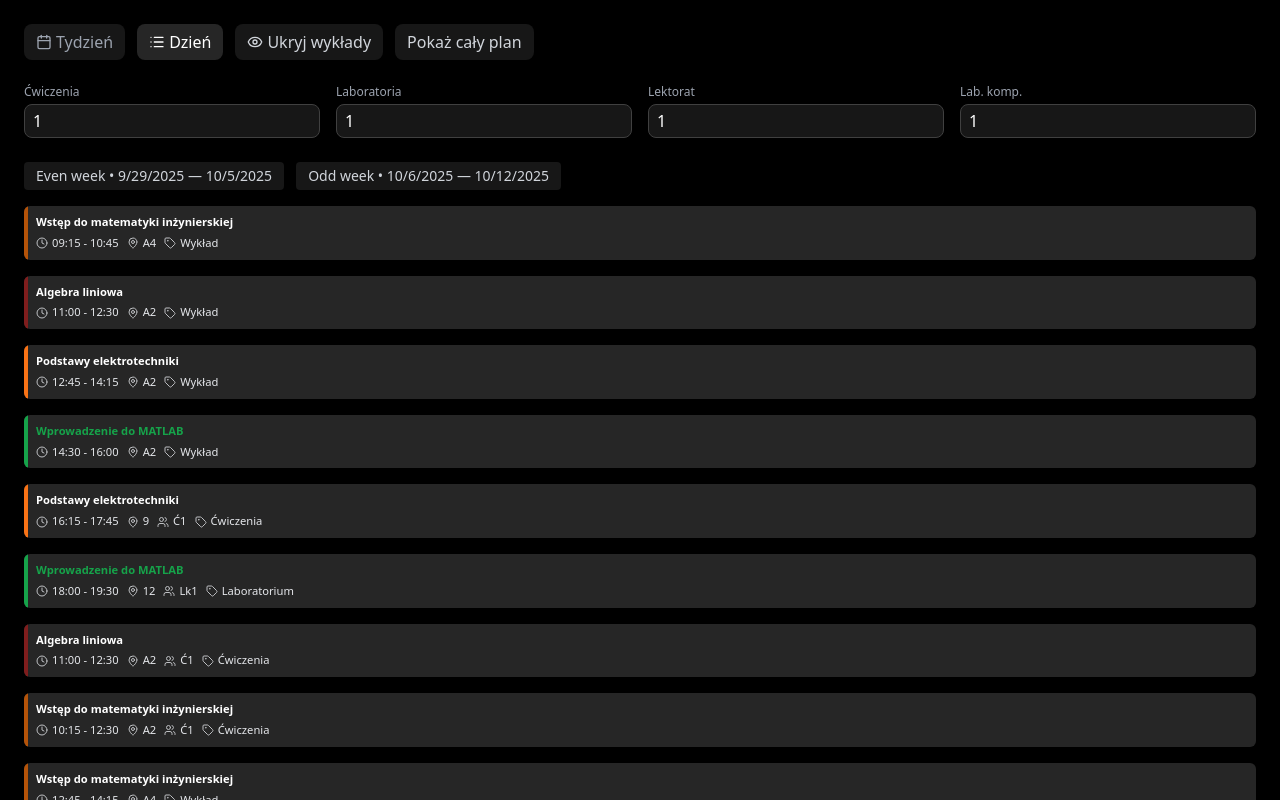
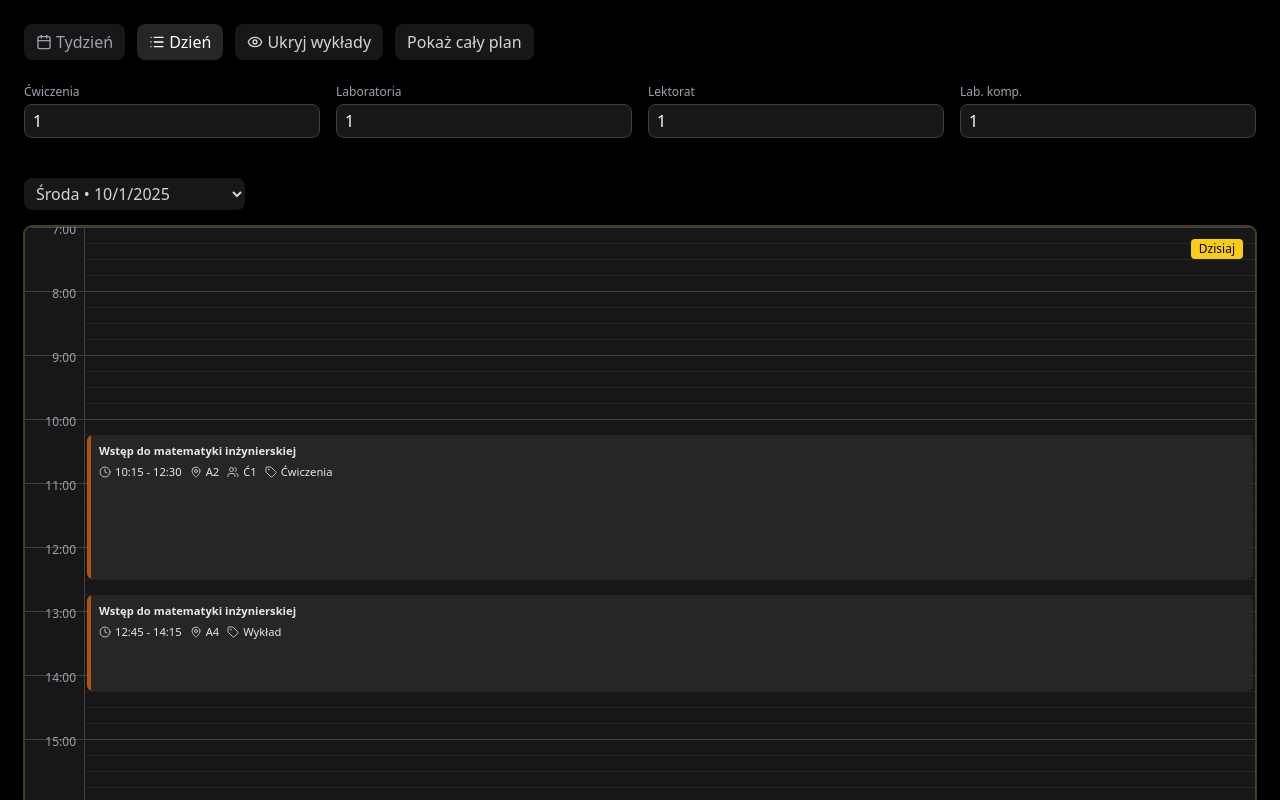
Before and after one commit to CeDwukropek/wieikschedule, a React (Create React App) app: page / in a window 1280 px wide. Both pictures are taken after a click on the button "Dzień". Shown: the top 800 px of the page. Built offline with nearby package versions, Linux system fonts and the light colour scheme.

Commit message:
better dayview

```diff
--- a/src/App.js
+++ b/src/App.js
@@ -302,6 +302,8 @@ export default function Timetable() {
 
       {/* --- Current period bar: auto parity + next week --- */}
       <div className="flex gap-3 items-center mb-4">
+        {viewMode === "week" ? (
+          <>
             <button
               onClick={() => setWeekParity(currentParity)}
               className={`px-3 py-1 rounded text-sm ${
@@ -310,7 +312,8 @@ export default function Timetable() {
                   : "bg-neutral-900 text-gray-300"
               }`}
             >
-          {currentParity === "even" ? "Even week" : "Odd week"} • {currentRange}
+              {currentParity === "even" ? "Even week" : "Odd week"} •{" "}
+              {currentRange}
             </button>
 
             <button
@@ -323,6 +326,8 @@ export default function Timetable() {
             >
               {nextParity === "even" ? "Even week" : "Odd week"} • {nextRange}
             </button>
+          </>
+        ) : null}
       </div>
 
       {/* --- Widok planu --- */}
@@ -330,7 +335,16 @@ export default function Timetable() {
         // key causes WeekView to unmount/remount when weekParity changes
         <WeekView key={`week-${weekParity}`} events={filtered} />
       ) : (
-        <DayView key={`day-${weekParity}`} events={filtered} />
+        <DayView
+          key={`day-${weekParity}`}
+          events={filtered}
+          // parity/date helpers from App so DayView can show ranges and switch parity
+          currentParity={currentParity}
+          nextParity={nextParity}
+          currentRange={currentRange}
+          nextRange={nextRange}
+          setWeekParity={setWeekParity}
+        />
       )}
 
       <FAQ />
--- a/src/DayView.js
+++ b/src/DayView.js
@@ -1,12 +1,215 @@
-import React from "react";
+import React, { useState, useMemo } from "react";
 import EventCard from "./EventCard";
+import { timeToMinutes } from "./utils";
 
-export default function DayView({ events }) {
+export default function DayView({
+  events,
+  currentParity,
+  nextParity,
+  currentRange,
+  nextRange,
+  setWeekParity,
+}) {
+  const startHour = 7;
+  const endHour = 20;
+  const slotMinutes = 15;
+  const totalSlots = (endHour - startHour) * (60 / slotMinutes);
+
+  const dayNamesFull = [
+    "Poniedziałek",
+    "Wtorek",
+    "Środa",
+    "Czwartek",
+    "Piątek",
+  ];
+  const today = new Date();
+
+  function weekStart(date) {
+    const d = new Date(date);
+    const day = d.getDay(); // 0 (Sun)..6
+    const diff = (day === 0 ? -6 : 1) - day; // move to Monday
+    d.setDate(d.getDate() + diff);
+    d.setHours(0, 0, 0, 0);
+    return d;
+  }
+
+  function formatDate(d) {
+    return d.toLocaleDateString();
+  }
+
+  // default selected day index (clamped to 0..4) - used to detect "today"
+  const defaultDayIndex = useMemo(
+    () => Math.min(Math.max((today.getDay() + 6) % 7, 0), 4),
+    [today]
+  );
+
+  // single select value: "<parity>:<dayIndex>" e.g. "current:1" or "next:3"
+  const defaultSelection = `current:${defaultDayIndex}`;
+  const [selection, setSelection] = useState(defaultSelection);
+
+  // helper to compute week start for parity token ('current'|'next')
+  function baseWeekStartFor(parityToken) {
+    const ws = weekStart(today);
+    if (parityToken === "next") {
+      const n = new Date(ws);
+      n.setDate(n.getDate() + 7);
+      return n;
+    }
+    return ws;
+  }
+
+  // build combined options: current/next parity × five weekdays with dates
+  const combinedOptions = useMemo(() => {
+    return ["current", "next"].flatMap((parityToken) => {
+      const base = baseWeekStartFor(parityToken);
+      const parityLabel =
+        parityToken === "current"
+          ? currentParity === "even"
+            ? "Even"
+            : "Odd"
+          : nextParity === "even"
+          ? "Even"
+          : "Odd";
+      return dayNamesFull.map((name, i) => {
+        const d = new Date(base);
+        d.setDate(d.getDate() + i);
+        return {
+          value: `${parityToken}:${i}`,
+          label: `${name} • ${formatDate(d)}`,
+        };
+      });
+    });
+  }, [currentParity, nextParity, dayNamesFull]);
+
+  // parse selection into parityToken and selectedDay
+  const [selParity, selDay] = selection.split(":");
+  const selectedDayIndex = Number(selDay);
+
+  // notify parent about parity change whenever user picks an option
+  function handleSelectionChange(val) {
+    setSelection(val);
+    const [parityToken] = val.split(":");
+    const parityToSet = parityToken === "current" ? currentParity : nextParity;
+    if (setWeekParity) setWeekParity(parityToSet);
+  }
+
+  function groupOverlapping(eventsForDay) {
+    const sorted = [...eventsForDay].sort(
+      (a, b) => timeToMinutes(a.start) - timeToMinutes(b.start)
+    );
+    const groups = [];
+    sorted.forEach((ev) => {
+      let placed = false;
+      for (const group of groups) {
+        if (
+          group.some(
+            (g) =>
+              timeToMinutes(ev.start) < timeToMinutes(g.end) &&
+              timeToMinutes(ev.end) > timeToMinutes(g.start)
+          )
+        ) {
+          group.push(ev);
+          placed = true;
+          break;
+        }
+      }
+      if (!placed) groups.push([ev]);
+    });
+    groups.forEach((g) =>
+      g.sort((a, b) => timeToMinutes(a.start) - timeToMinutes(b.start))
+    );
+    return groups;
+  }
+
+  const eventsForDay = useMemo(
+    () => events.filter((e) => e.day === selectedDayIndex),
+    [events, selectedDayIndex]
+  );
+  const groups = useMemo(() => groupOverlapping(eventsForDay), [eventsForDay]);
+
+  // highlight if the displayed day is today and parity is current
+  const isTodayDisplayed =
+    selParity === "current" && selectedDayIndex === defaultDayIndex;
+
   return (
-    <div className="space-y-4">
-      {events.map((ev) => (
-        <EventCard key={ev.id} ev={ev} />
-      ))}
+    <div>
+      <div className="flex gap-3 items-center mb-4">
+        <select
+          value={selection}
+          onChange={(e) => handleSelectionChange(e.target.value)}
+          className={`bg-neutral-900 text-gray-300 rounded-lg px-2 py-1 transition-shadow focus:outline-none `}
+        >
+          {combinedOptions.map((opt) => (
+            <option key={opt.value} value={opt.value}>
+              {opt.label}
+            </option>
+          ))}
+        </select>
+      </div>
+
+      <div
+        className={`grid grid-cols-[60px_1fr] bg-neutral-900 text-gray-200 rounded-lg border border-neutral-700 overflow-hidden ${
+          isTodayDisplayed ? "ring-1 ring-yellow-400/30" : ""
+        }`}
+      >
+        {/* time column */}
+        <div className="flex flex-col bg-neutral-900 border-r border-neutral-700">
+          {Array.from({ length: endHour - startHour }, (_, i) => (
+            <div
+              key={i}
+              className="h-16 flex justify-end pr-2 text-xs text-gray-400 border-t border-neutral-700"
+            >
+              <span className="mt-[-0.5em]">{startHour + i}:00</span>
+            </div>
+          ))}
+        </div>
+
+        {/* day column with grid lines and absolutely-positioned events */}
+        <div className="relative min-h-0 min-w-0">
+          {isTodayDisplayed ? (
+            <div className="absolute right-3 top-3 z-30 text-xs bg-yellow-400 text-black px-2 py-0.5 rounded">
+              Dzisiaj
+            </div>
+          ) : null}
+
+          {Array.from({ length: totalSlots }, (_, i) => (
+            <div
+              key={i}
+              className={`h-4 border-t ${
+                i % 4 === 0 ? "border-neutral-700" : "border-neutral-800"
+              }`}
+            />
+          ))}
+
+          {groups.map((group, gi) =>
+            group.map((ev, ei) => {
+              const startM = timeToMinutes(ev.start);
+              const endM = timeToMinutes(ev.end);
+              const top = ((startM - startHour * 60) / slotMinutes) * 16;
+              const height = ((endM - startM) / slotMinutes) * 16;
+              const width = 100 / group.length;
+              const left = ei * width;
+              const uniqueKey = `${gi}-${ei}-${ev.id}-${ev.start}-${ev.end}-${ev.room}`;
+
+              return (
+                <div
+                  key={uniqueKey}
+                  className="absolute px-0.5"
+                  style={{
+                    top: `${top}px`,
+                    left: `${left}%`,
+                    width: `${width}%`,
+                    height: `${height}px`,
+                    zIndex: 10 + ei,
+                  }}
+                >
+                  <EventCard ev={ev} />
+                </div>
+              );
+            })
+          )}
+        </div>
+      </div>
     </div>
   );
 }
```
Lines whose indentation alone changed are shown as unchanged.
